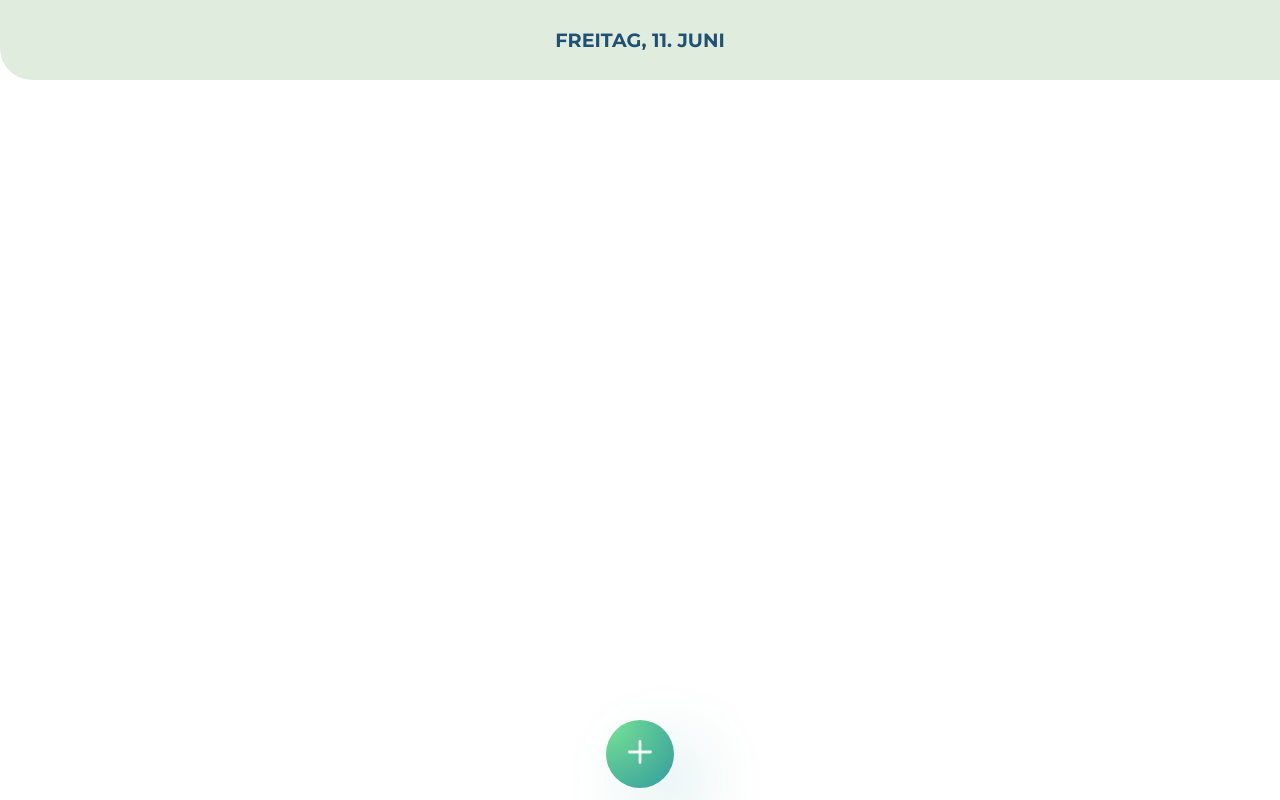
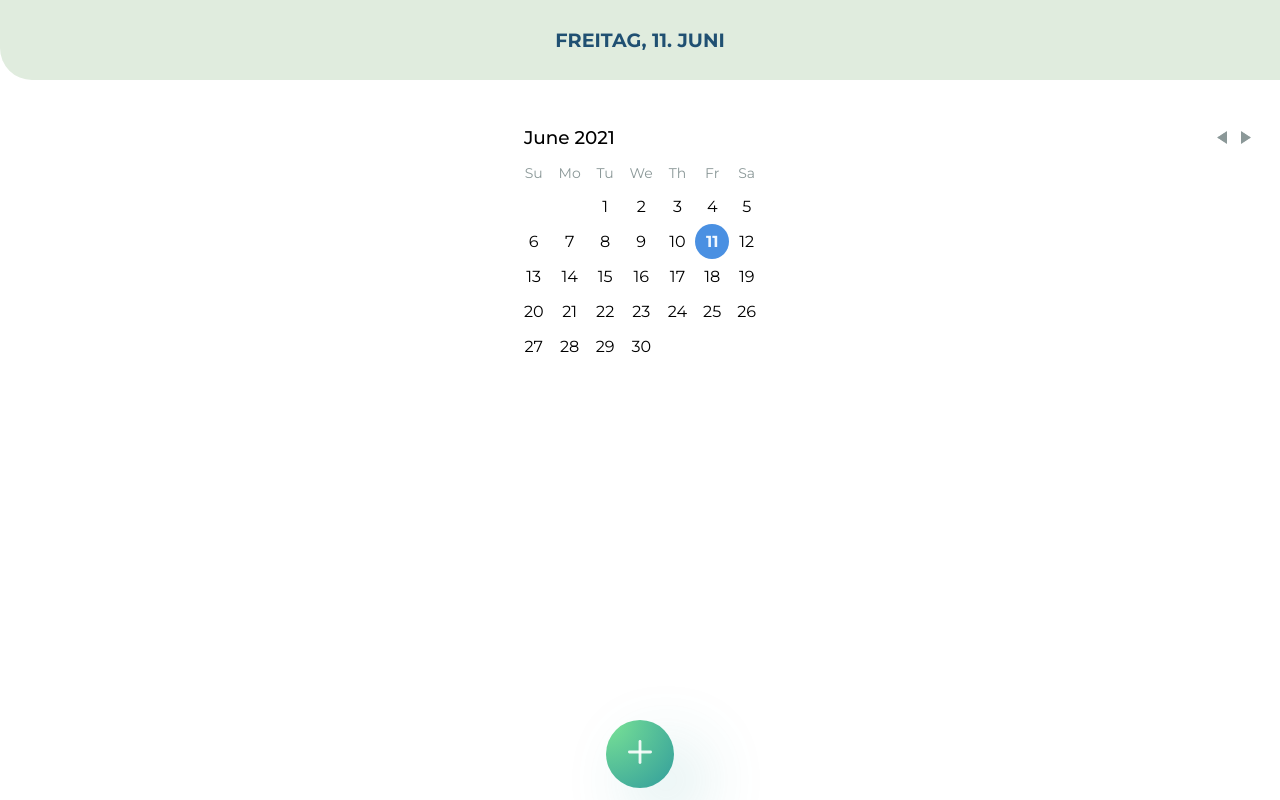
Before and after one commit to anniviz/capstone-project, a React (Create React App) app: page / in a window 1280 px wide. Both pictures are taken after a click on the button "zurück". Built offline with nearby package versions, Linux system fonts and the light colour scheme.

Commit message:
Add simple calendar to MedicationPage

```diff
--- a/src/pages/MedicationPage.js
+++ b/src/pages/MedicationPage.js
@@ -7,6 +7,8 @@ import Header from '../components/Header'
 import MedicationGroup from '../components/MedicationGroup'
 import backIcon from '../icons/back.svg'
 import editRectangleIcon from '../icons/edit_rectangle.svg'
+import DayPicker from 'react-day-picker'
+import 'react-day-picker/lib/style.css'
 
 MedicationPage.propTypes = {
   medications: PropTypes.arrayOf(
@@ -36,6 +38,9 @@ export default function MedicationPage({
   })
 
   const [editMode, setEditMode] = useState(false)
+  const [selectedDay, setSelectedDay] = useState(new Date())
+
+  console.log(selectedDay)
 
   return (
     <Grid>
@@ -52,6 +57,11 @@ export default function MedicationPage({
             </IconButton>
           ))}
       </ButtonWrapper>
+      <DayPicker
+        onDayClick={handleDayClick}
+        selectedDays={selectedDay}
+        locale="de"
+      />
       <Flexbox>
         {sortedMedications.map(({ id, time, meds }) => (
           <MedicationGroup
@@ -68,6 +78,10 @@ export default function MedicationPage({
       <AddButton onClick={() => setActivePage('form')} />
     </Grid>
   )
+
+  function handleDayClick(day) {
+    setSelectedDay(day)
+  }
 
   function convertToMinutes(time) {
     const timeArray = time.split(':')
@@ -93,7 +107,7 @@ const Grid = styled.div`
   position: relative;
   display: grid;
   height: 100vh;
-  grid-template-rows: 80px 30px 1fr;
+  grid-template-rows: 80px 30px auto 1fr;
 `
 
 const Flexbox = styled.div`
```
